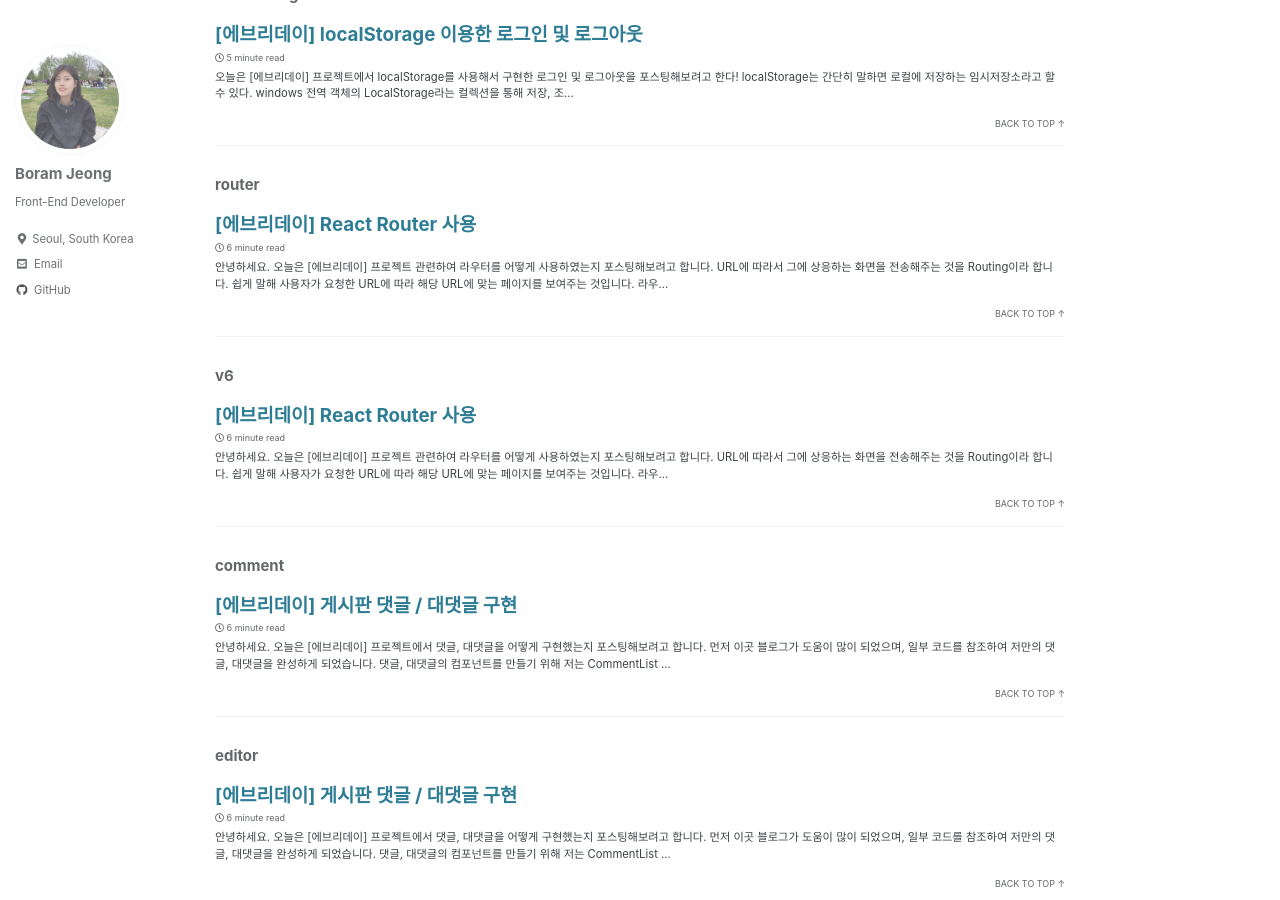
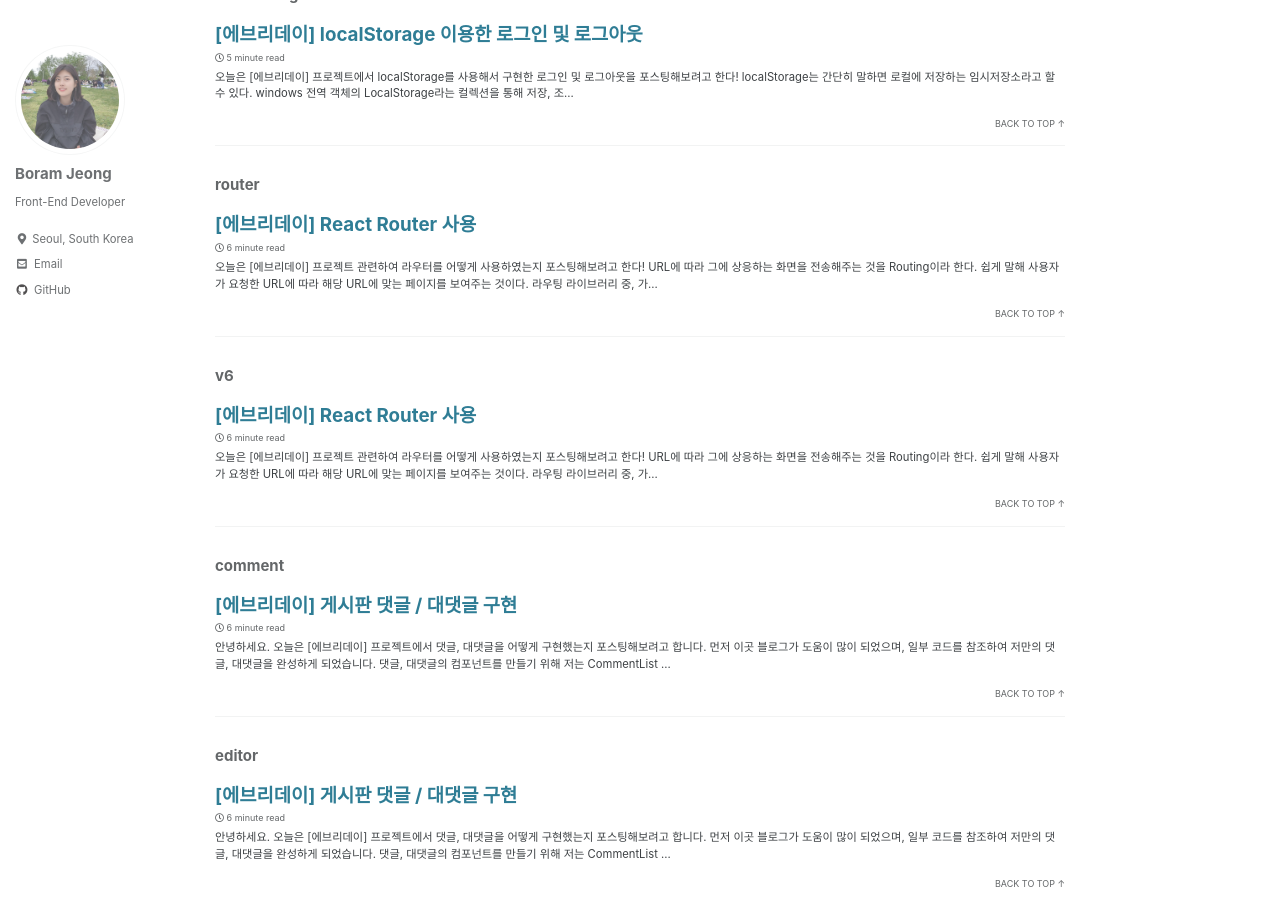
Before and after one commit to bo-ram-jeong/bo-ram-jeong.github.io, a Jekyll site: the page built from _pages/tag_archive.md, in a window 1280 px wide and 900 px high, scrolled down 1955 px. Built offline with Jekyll 4.4.1, drawn with Linux system fonts in a browser that asks for light colours; cached includes are drawn as plain includes; some of the changed text lies outside the part shown.

Commit message:
Update 2022-08-15-everyday-project-router.md

````diff
--- a/_posts/2022-08-15-everyday-project-router.md
+++ b/_posts/2022-08-15-everyday-project-router.md
@@ -13,12 +13,11 @@ published: true
 ---
 
 <br/>
-안녕하세요.
-<br/>오늘은 [에브리데이] 프로젝트 관련하여 라우터를 어떻게 사용하였는지 포스팅해보려고 합니다.
-<br/><br/>URL에 따라서 그에 상응하는 화면을 전송해주는 것을 Routing이라 합니다. 쉽게 말해 사용자가 요청한 URL에 따라 해당 URL에 맞는 페이지를 보여주는 것입니다.
-<br/><br/>라우팅 라이브러리 중
-가장 많이 사용하는 것이 리액트 라우터(React Router)이고 라우터는 리액트에서 비교적 쉽게 라우팅이 가능하도록 도와줍니다.
-이 라우터를 저는 프로젝트에서 어떻게 사용하였는지 보여드리겠습니다.
+<br/>오늘은 [에브리데이] 프로젝트 관련하여 라우터를 어떻게 사용하였는지 포스팅해보려고 한다!
+<br/><br/>URL에 따라 그에 상응하는 화면을 전송해주는 것을 Routing이라 한다. 쉽게 말해 사용자가 요청한 URL에 따라 해당 URL에 맞는 페이지를 보여주는 것이다.
+<br/><br/>라우팅 라이브러리 중,
+가장 많이 사용하는 것이 리액트 라우터(React Router)이고 라우터는 리액트에서 비교적 쉽게 라우팅이 가능하도록 도와준다.
+따라서 이 라우터를 나는 프로젝트에서 어떻게 사용하였는지 포스팅해보려고 한다.!!
 <br/><br/><br/><br/>
 # index.js
 ```javascript
@@ -41,8 +40,8 @@ reportWebVitals();
 ```
 <br/>
 # 코드
-먼저 프로젝트에 리액트 라우터를 적용하기 위해 src/index.js 파일에 react-router-dom에 내장되어 있는 BrowserRouter라는 컴포넌트를 사용하여 감싸줍니다.
-<br/><br/>이 컴포넌트는 웹 애플리케이션에 HTML5의 History API를 사용하여 페이지를 새로 불러오지 않고도 주소를 변경하고 현재 주소의 경로에 관련된 정보를 리액트 컴포넌트에서 사용할 수 있도록 하는 유용한 컴포넌트입니다.
+먼저 프로젝트에 리액트 라우터를 적용하기 위해 src/index.js 파일에 react-router-dom에 내장되어 있는 BrowserRouter라는 컴포넌트를 사용하여 감싸준다.
+<br/><br/>이 컴포넌트는 웹 애플리케이션에 HTML5의 History API를 사용하여 페이지를 새로 불러오지 않고도 주소를 변경하고 현재 주소의 경로에 관련된 정보를 리액트 컴포넌트에서 사용할 수 있도록 하는 유용한 컴포넌트다.
 <br/><br/>
 # App.jsx
 ```javascript
@@ -57,7 +56,7 @@ function App() {
   function isValidLoginToken() {
     const token = localStorage.getItem(SESSION_TOKEN_KEY);
     if (token) {
-      return true; //token jwt 에 적합한 토큰인지 체크하는 로직도 필요
+      return true;
     }
     return false;
   }
@@ -88,7 +87,7 @@ export default App;
 ```
 <br/>
 # 코드
-바로 App.js에 다음과 같이 Route 설정을 해도 되지만, 저는 점점 프로젝트가 진행되면서 코드 리팩토링을 하였기 때문에 로그인 전 / 후에 따른 분기처리를 위해 AfterLoginContainer 컴포넌트와 BfterLoginContainer를 먼저 만들어서 넣었고 각 컴포넌트 안엔 다시 AfterLoginRouter 컴포넌트와 BoforLoginRouter를 만들어 넣어주었습니다.
+바로 App.js에 다음과 같이 Route 설정을 해도 되지만, 나는 점점 프로젝트가 진행되면서 코드 리팩토링을 하였기 때문에 로그인 전 / 후에 따른 분기처리를 위해 AfterLoginContainer 컴포넌트와 BfterLoginContainer를 먼저 만들어서 넣었고 각 컴포넌트 안엔 다시 AfterLoginRouter 컴포넌트와 BoforLoginRouter를 만들어 넣어주었다.
 <br/>
 ```javascript
 <Routes>
@@ -128,8 +127,8 @@ export default AfterLoginContainer
 ```
 <br/>
 # 코드
-AfterLoginContainer.jsx 에서 AterLoginRouter 컴포넌트를 넣어주었는데요. 이 때, Grid 컴포넌트를 사용하여 NavBar / LeftBar / AfterLoginRouter 의 배치를 나누었습니다.
-<br/><br/>그 이유는 아래의 이미지에서처럼 1,2번 영역은 고정되고 2번 안의 메뉴를 누를때마다 3번의 영역만 라우트영역으로 정하여 해당 영역만 contents가 바뀔 수 있게 하기 위해서입니다.
+AfterLoginContainer.jsx 에서 AterLoginRouter 컴포넌트를 넣어주었는데 이 때, Grid 컴포넌트를 사용하여 NavBar / LeftBar / AfterLoginRouter 의 배치를 나누었다.
+<br/><br/>그 이유는 아래의 이미지에서처럼 1,2번 영역은 고정되고 2번 안의 메뉴를 누를때마다 3번의 영역만 라우트영역으로 정하여 해당 영역만 contents가 바뀔 수 있게 하기 위해서이다.
 <br/><br/>
 # 라우트가 적용된 모습(로그인 후)
 ![image](https://user-images.githubusercontent.com/84834172/184620061-773792b3-d330-47ff-8e62-2cc485890406.png)
@@ -196,15 +195,15 @@ export default AfterLoginRouter
 ```
 <br/>
 # 코드
-그리고 드디어 AfterLoginRouter.jsx 에는 Routes 컴포넌트 안에 Route 컴포넌트를 배치함으로써 라우트 설정을 완성할 수 있습니다.
-이때 Route 컴포넌트 속성으로는 path와 element를 넣어 각각 url path와 보여주고 싶은 컴포넌트명을 넣을 수 있습니다.
-<br/><br/>만약 위의 해당하지 않는 url path가 입력될 경우, 페이지가 없다는 에러페이지를 보여줄 수 있도록 마지막에 path로 &#42; 별모양 특수문자를 넣어주었습니다.
+그리고 드디어 AfterLoginRouter.jsx 에는 Routes 컴포넌트 안에 Route 컴포넌트를 배치함으로써 라우트 설정을 완성할 수 있다.
+이때 Route 컴포넌트 속성으로는 path와 element를 넣어 각각 url path와 보여주고 싶은 컴포넌트명을 넣을 수 있다.
+<br/><br/>만약 위의 해당하지 않는 url path가 입력될 경우, 페이지가 없다는 에러페이지를 보여줄 수 있도록 마지막에 path로 &#42; 별모양 특수문자를 넣어주었다.
 <br/><br/>
 ![image](https://user-images.githubusercontent.com/84834172/184621582-cb3842d9-9c47-45c4-8850-e3f64bfadf08.png)
 <br/><br/>
-또한 중간에 ```<Route path="/hotboard/detail/*" element={<BoardDetail />} />``` 를 보면 path 맨 마지막에도 &#42; 별모양 특수문자를 넣어주었습니다. 이 이유는 게시글 목록 중 상세를 보기 위해 리스트 하나를 클릭 했을 때, url path에 맨 마지막에는 게시글의 고유 id값을 넣어주기 위함입니다.
+또한 중간에 ```<Route path="/hotboard/detail/*" element={<BoardDetail />} />``` 를 보면 path 맨 마지막에도 &#42; 별모양 특수문자를 넣어주었다. 이유는 게시글 목록 중 상세를 보기 위해 리스트 하나를 클릭 했을 때, url path에 맨 마지막에는 게시글의 고유 id값을 넣어주기 위함이었다.
 
-<br/><br/>예를 들어 다른 페이지로 이동할 때는 Link 컴포넌트를 사용하거나 navigate()를 이용하여 다른 페이지로 이동할 수 있는데요. 저는 아래의 코드에서처럼 navigate()를 이용하였습니다. 만약 Link 컴포넌트를 사용 시에는 ```<Link to="/example">링크 이름</Link>``` 과 같이 작성하면 됩니다.
+<br/><br/>예를 들어 다른 페이지로 이동할 때는 Link 컴포넌트를 사용하거나 navigate()를 이용하여 다른 페이지로 이동할 수 있는데, 나는 아래의 코드에서처럼 navigate()를 이용하였다. 만약 Link 컴포넌트를 사용 시에는 ```<Link to="/example">링크 이름</Link>``` 과 같이 작성하면 된다.
 <br/>
 # Link 컴포넌트 사용하여 다른 페이지로 이동
 
@@ -221,7 +220,7 @@ export default AfterLoginRouter
       .
 ```
 <br/>
-이 때, item.id에는 서버로부터 게시글 목록을 불러오는 요청 api 통신 성공 후, 받은 게시글 고유 id값이 들어있으며 이 값은 clickBoardList() 호출 시 파라미터로 전달합니다.
+이 때, item.id에는 서버로부터 게시글 목록을 불러오는 요청 api 통신 성공 후, 받은 게시글 고유 id값이 들어있으며 이 값은 clickBoardList() 호출 시 파라미터로 전달된다.
 <br/><br/>
 **2) navigate()를 이용하여 다른 페이지로 이동**
 ```javascript
@@ -233,8 +232,8 @@ const clickBoardList = (itemId) => {
 ```
 <br/>
 navigate는 다음과 같이 작성하면 되는데, ```navigate('url') or navigate('url', 다음페이지로 전달할 데이터(이 데이터는 받을 페이지에서 useLocation으로 받음))```
-<br/>실제 url에는 예를 들어 '/freeboard/detail/27' 과 같이 나타나게 됩니다.
-<br/>**+ 추가로** 위에 언급한 useLocation을 설명드리자면 데이터를 받을 때는 아래와 같이 받아서 필요한 곳에 해당 변수를 사용하면 됩니다.
+<br/>실제 url에는 예를 들어 '/freeboard/detail/27' 과 같이 나타나게 된다.
+<br/>**+ 추가로** 위에 언급한 useLocation을 설명하자면 데이터를 받을 때는 아래와 같이 받아서 필요한 곳에 해당 변수를 사용하면 된다.
 ```javascript
 const location = useLocation();
 const postId = location.state.postId;
@@ -297,22 +296,22 @@ function BeforeLoginRouter(props) {
 export default BeforeLoginRouter
 ```
 # 코드
-BeforeLoginContainr과 BeforeLoginRouter 컴포넌트도 AfterLoginContainr, AfterLoginRouter 컴포넌트와 마찬가지로 라우트 작성 규칙에 따라 작성하였습니다.
+BeforeLoginContainr과 BeforeLoginRouter 컴포넌트도 AfterLoginContainr, AfterLoginRouter 컴포넌트와 마찬가지로 라우트 작성 규칙에 따라 작성하였다.
 
 <br/>
 # 어려웠던 점
-처음에 라우팅에 대한 기본적인 개념은 이해되지만 막상 바로 코드에 적용하고 사용하는 것이 어려웠던 것 같습니다.
-<br/>그리고 지난 21년 11월, 리액트 라우터가 v5 → v6 로 업데이트 된지 모르고 실수로 v5를 사용하는 블로그를 보고 익히다가 초반엔 더 혼란을 겪었던 것 같습니다.
-하지만 바로 v6 튜토리얼들을 찾아보았고 다행히 새로 접하는 입문자들을 위해 설명이 된 가이드들 덕분에 한걸음 진행할 수 있었습니다.
+처음에 라우팅에 대한 기본적인 개념은 이해되지만 막상 바로 코드에 적용하고 사용하는 것이 어려웠던 것 같다.
+<br/>그리고 지난 21년 11월, 리액트 라우터가 v5 → v6 로 업데이트 된지 모르고 실수로 v5를 사용하는 블로그를 보고 익히다가 초반엔 더 혼란을 겪었던 것 같다ㅜㅜ
+하지만 바로 v6 튜토리얼들을 찾아보았고 다행히 새로 접하는 입문자들을 위해 설명이 된 가이드들 덕분에 한걸음 진행할 수 있었다!
 <br/><br/><a href="https://reactrouter.com/docs/en/v6/getting-started/overview"> → 도움 된 가이드 보러가기</a>
 
 <br/>
 # Router를 쓰면서 느꼈던 장점
-라우팅을 사용함으로써 서버에게 별다른 요청을 보내지 않고 클라이언트의 브라우저 단에서만 여러 페이지들을 방문할 수 있는 기능의 편리성을 느꼈습니다.
-쉽게 말해, 기존에 페이지 이동을 하려면 새로고침이 필수였지만 라우터를 사용함에 따라 컴포넌트 업데이트를 통하여 새로고침을 하지 않아도 페이지를 이동 할 수 있게 된 것입니다.
+라우팅을 사용함으로써 서버에게 별다른 요청을 보내지 않고 클라이언트의 브라우저 단에서만 여러 페이지들을 방문할 수 있는 기능의 편리성을 느꼈다.
+쉽게 말해, 기존에 페이지 이동을 하려면 새로고침이 필수였지만 라우터를 사용함에 따라 컴포넌트 업데이트를 통하여 새로고침을 하지 않아도 페이지를 이동 할 수 있게 된 부분이다.
 <br/><br/>
-예를 들어 저의 코드 경우에는,
-NavBar와 LeftBar는 고정시키고 컨텐츠 영역만 라우팅을 설정하여 해당 영역만 컨텐츠가 바뀔 수 있도록 하는 부분이었는데, 라우팅을 통해 원하는 영역만 원하는 페이지 이동을 할 수 있었습니다.
+예를 들어 나의 코드 경우에서
+NavBar와 LeftBar는 고정시키고 컨텐츠 영역만 라우팅을 설정하여 해당 영역만 컨텐츠가 바뀔 수 있도록 하는 부분이었는데, 라우팅을 통해 원하는 영역만 원하는 페이지 이동을 할 수 있었다.
 <br/><br/><br/>
 # 마무리
 **라우팅의 구현에 있어 가장 중요한 핵심 세 가지**
@@ -320,10 +319,10 @@ NavBar와 LeftBar는 고정시키고 컨텐츠 영역만 라우팅을 설정하
 - 현재 URL에 맞는 UI(즉, 컴포넌트)를 렌더링 할 수 있어야 한다.
 - 페이지의 리로드 없이 다른 페이지를 방문할 수 있는 내비게이션 기능이 있어야 한다.
 - 사용자의 액션(앞으로 가기, 뒤로 가기 등)에 의해 URL이 변경될 때 이를 감지하고 처리할 수 있어야 한다.
-<br/><br/>위의 내용에 맞게, 라우팅을 용도에 맞게 잘 사용하기 위해 노력했던 것 같습니다.
-제가 라우터를 사용하기 위해 헤맸던 시간만큼 결과적으로 결국 제가 라우팅의 개념에 대해서 한발 더 가까워질 수 있었던 시간이었고 이 포스팅을 통해 리액트 라우터에 대해 처음 접하는 분들께 라우터를 사용하는 방법에 대해 조금이나마 보탬이 되었으면 좋겠습니다.
+<br/><br/>위의 내용에 맞게, 라우팅을 용도에 맞게 잘 사용하기 위해 노력했던 것 같다.
+라우터를 사용하기 위해 헤맸던 시간이 있었지만 결과적으로는 라우팅의 원리에 대해서 더 깊이 이해할 수 있었던 시간이 되었던 것 같다.
 <br/><br/>
-다음 프로젝트에서는 많이 사용하는 URL 파라미터(ex. '/example/:name' 같은 형식)와 쿼리스트링(ex. '/example?page=1&keyword=ex' 같은 형식)에 대해서도 공부해서 적용해볼 것이고 아직 더 알아야할 게 많은 라우팅에 대해서도 계속해서 더 효율적인 코드를 만들 수 있도록 공부해볼 것입니다.
+다음 프로젝트에서는 많이 사용하는 URL 파라미터(ex. '/example/:name' 같은 형식)와 쿼리스트링(ex. '/example?page=1&keyword=ex' 같은 형식)에 대해서도 공부해서 적용해볼 것이고 아직 더 알아야할 게 많은 라우팅에 대해서 더 나은 코드를 만들 수 있도록 계속해서 공부해볼 것이다!
 
 <br/> <a href="https://github.com/ram-yeon/everyday">→ [에브리데이] 프로젝트 GitHub 보러가기</a>
 <h5>:page_with_curl: Acknowledgments</h5>
````
